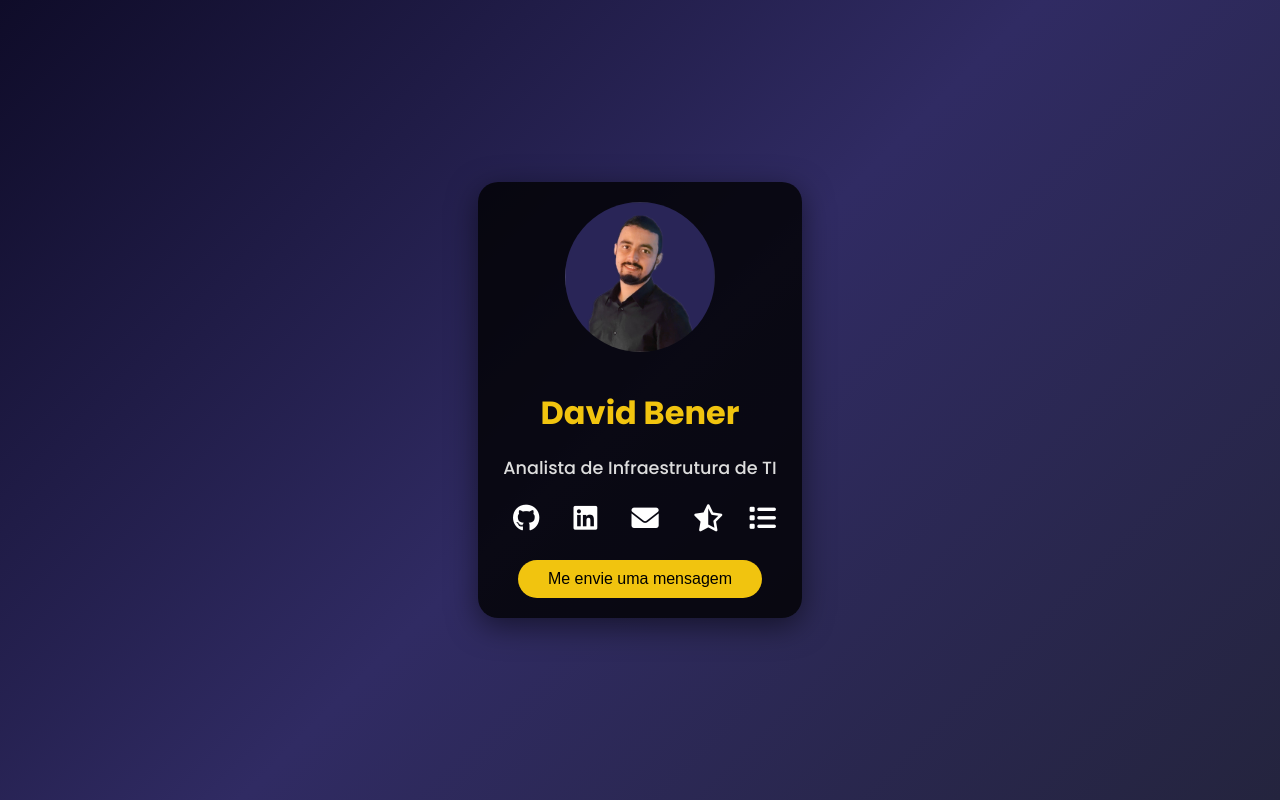
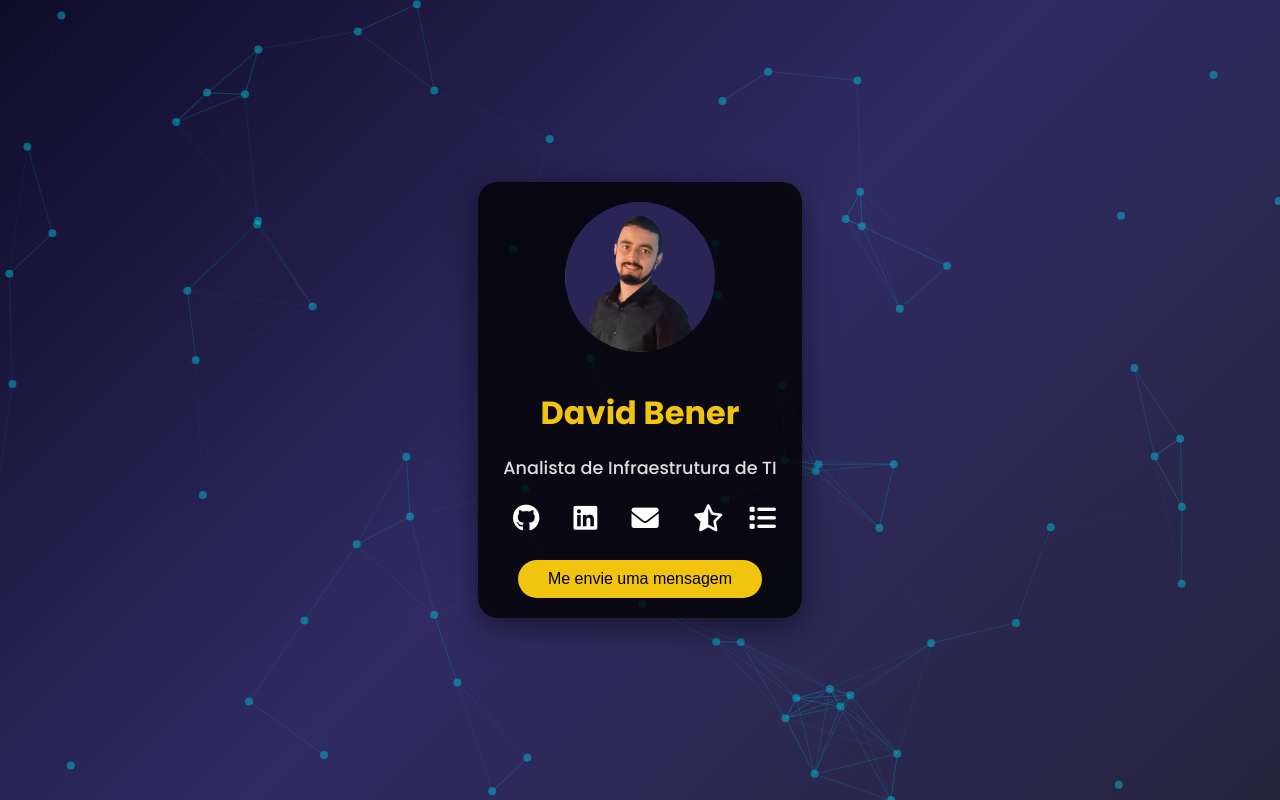
Before and after one commit to db3n3r/davidbener, a plain HTML site: page index.html in a window 1280 px wide. Drawn offline with nearby package versions, Linux system fonts and the light colour scheme.

Commit message:
adicionado o efeito de particulas

```diff
--- a/index.html
+++ b/index.html
@@ -9,8 +9,17 @@
     <link href="https://fonts.googleapis.com/css2?family=Cutive+Mono&family=Poppins:wght@300;500;700&display=swap" rel="stylesheet">
     <link rel="stylesheet" href="https://cdnjs.cloudflare.com/ajax/libs/font-awesome/6.0.0-beta3/css/all.min.css">
 
+    <style>
+        /* Estilo do fundo de partículas */
+        #particles-js {
+            position: fixed;
+            top: 0;
+            left: 0;
+            width: 100vw;
+            height: 100vh;
+            z-index: -1;
+        }
 
-    <style>
         /* Estilos gerais */
         body {
             font-family: 'Poppins', sans-serif;
@@ -218,6 +227,9 @@
 </head>
 
 <body>
+    <!-- Fundo de partículas -->
+    <div id="particles-js"></div>
+
     <div class="container">
         <div class="profile-card">
             <img src="./user.jpg" alt="Profile Picture">
@@ -260,6 +272,55 @@
     <!-- Overlay do Modal -->
     <div id="modalOverlay" class="modal-overlay"></div>
 
+    <!-- Scripts -->
+    <script src="https://cdn.jsdelivr.net/npm/particles.js@2.0.0/particles.min.js"></script>
+    <script>
+particlesJS("particles-js", {
+    particles: {
+        number: { value: 60, density: { enable: true, value_area: 800 } },
+        color: { value: "#00bcd4" },
+        shape: { type: "circle" },
+        opacity: { value: 0.5 },
+        size: { value: 4 },
+        line_linked: {
+            enable: true,
+            distance: 150,
+            color: "#00bcd4",
+            opacity: 0.4,
+            width: 1
+        },
+        move: {
+            enable: true,
+            speed: 2,
+            direction: "none",
+            out_mode: "out"
+        }
+    },
+    interactivity: {
+        detect_on: "window", // <-- Alterado para detectar eventos em toda a janela
+        events: {
+            onhover: {
+                enable: true,
+                mode: "grab"
+            },
+            onclick: {
+                enable: true,
+                mode: "push"
+            },
+            resize: true
+        },
+        modes: {
+            grab: {
+                distance: 180,
+                line_linked: { opacity: 0.6 }
+            },
+            push: { particles_nb: 4 }
+        }
+    },
+    retina_detect: true
+});
+
+    </script>
     <script>
         function toggleCertModal() {
             var modal = document.getElementById('certModal');
```
